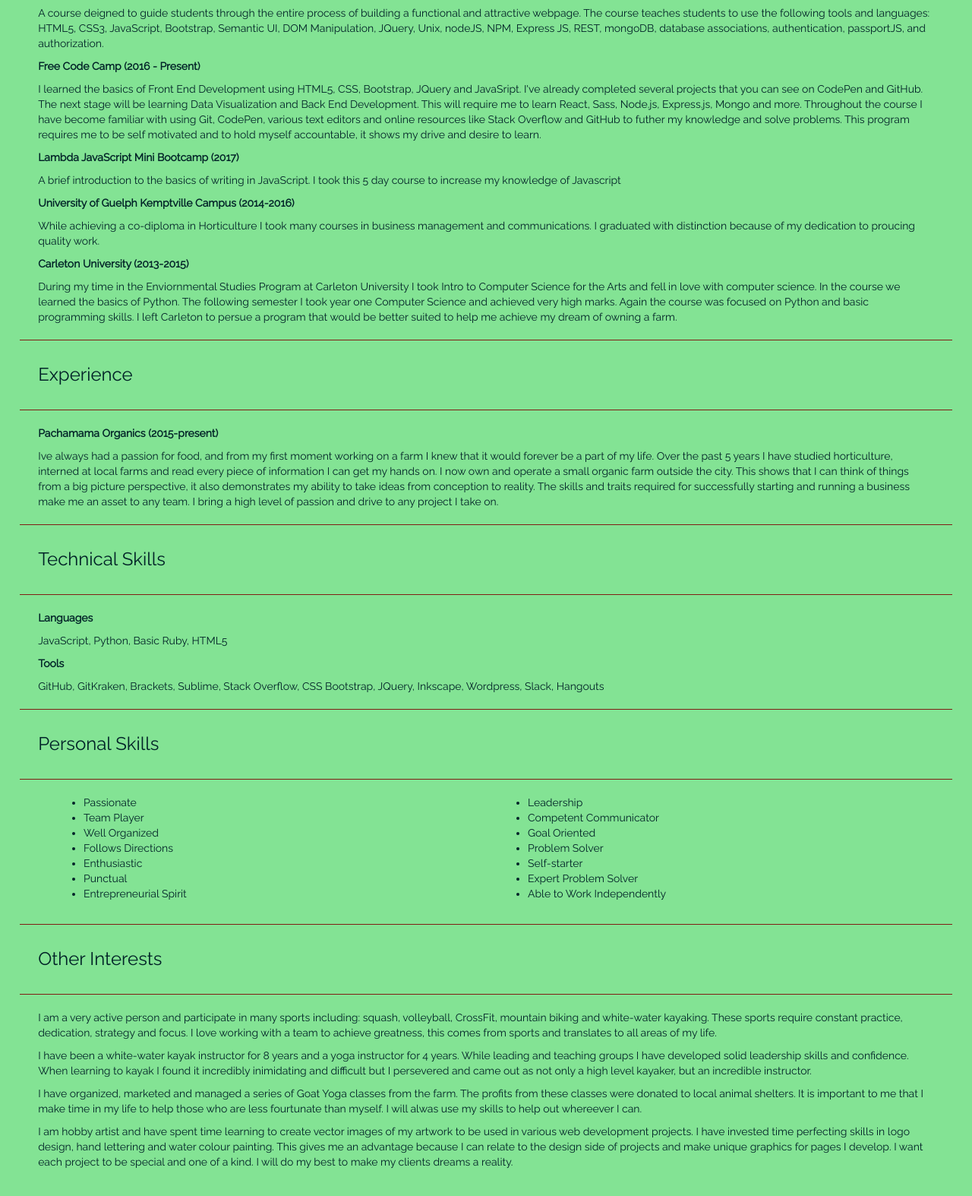
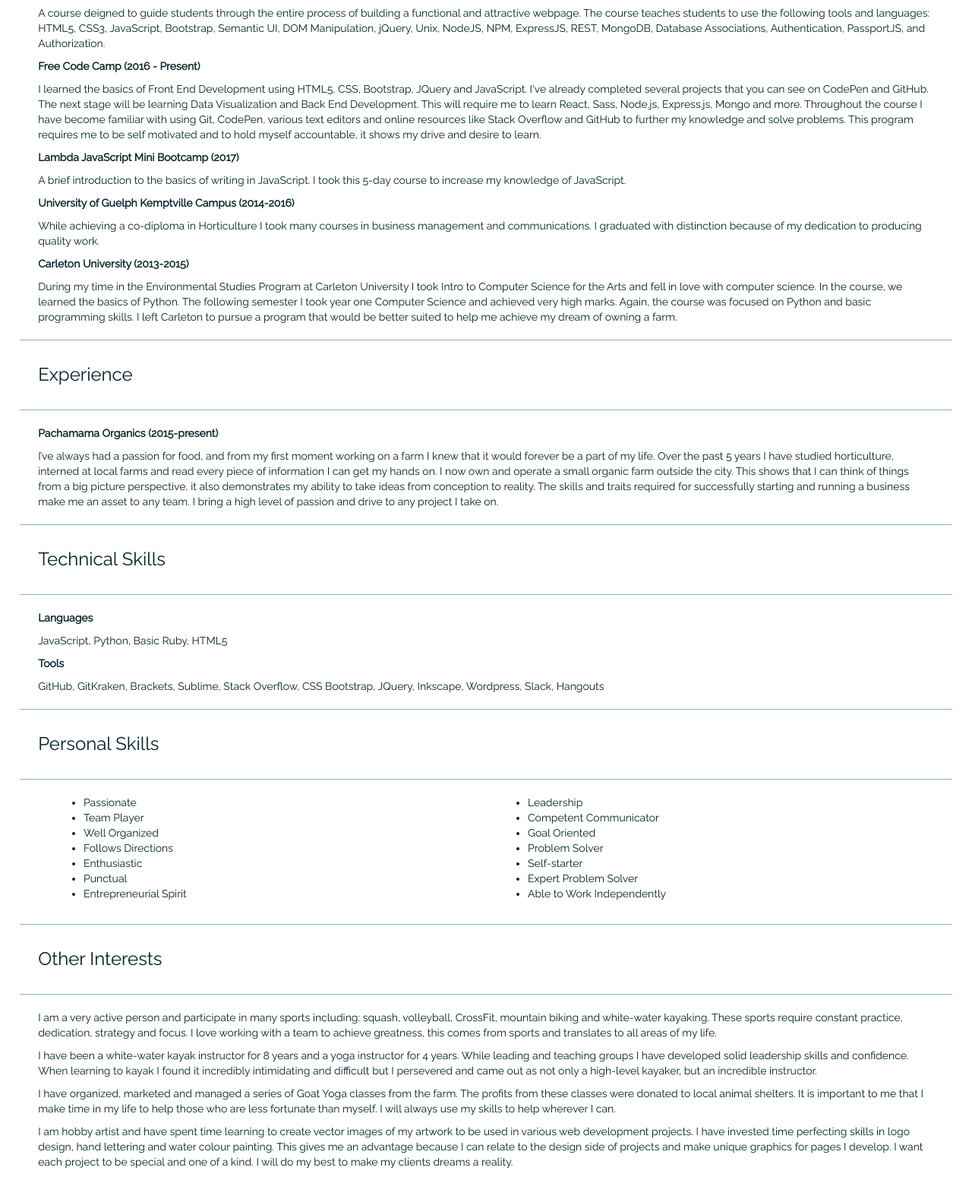
Before and after one commit to cailyn-codes/cailynse.github.io, a plain HTML site: page index.html in a window 1280 px wide. Shown: the part 690-2264 px from the top of the page at 76% size. Drawn offline with nearby package versions, Linux system fonts and the light colour scheme.

Commit message:
Improved Readability
changed colours and fixed typos

```diff
--- a/index.html
+++ b/index.html
@@ -51,26 +51,26 @@
 
         <h3>Objective</h3>
         <hr>
-        <p>To gain hands-on practical experience in web development while working in an environment that fosters employee growth and constant learning. I am looking for a position that will allow me to excel while being constantly challenged. I want to work with a team of similarly passionate, happy and motivated individuals.</p>
+        <p>To gain hands-on practical experience in web development while working in an environment that fosters employee growth and constant learning. I am looking for a position that will allow me to excel while being constantly challenged. I want to work with a team of similarly passionate, happy and motivated individuals. </p>
         <hr>
     </div>
     <div id="education">
         <h3>Education</h3>
         <hr>
         <ol>Udemy Web Developer Bootcamp (Present)</ol>
-        <p>A course deigned to guide students through the entire process of building a functional and attractive webpage. The course teaches students to use the following tools and languages: HTML5, CSS3, JavaScript, Bootstrap, Semantic UI, DOM Manipulation, JQuery, Unix, nodeJS, NPM, Express JS, REST, mongoDB, database associations, authentication, passportJS, and authorization.</p>
+        <p>A course deigned to guide students through the entire process of building a functional and attractive webpage. The course teaches students to use the following tools and languages: HTML5, CSS3, JavaScript, Bootstrap, Semantic UI, DOM Manipulation, jQuery, Unix, NodeJS, NPM, ExpressJS, REST, MongoDB, Database Associations, Authentication, PassportJS, and Authorization. </p>
 
-        <ol>Free Code Camp (2016 - Present)</ol>
-        <p>I learned the basics of Front End Development using HTML5, CSS, Bootstrap, JQuery and JavaSript. I've already completed several projects that you can see on CodePen and GitHub. The next stage will be learning Data Visualization and Back End Development. This will require me to learn React, Sass, Node.js, Express.js, Mongo and more. Throughout the course I have become familiar with using Git, CodePen, various text editors and online resources like Stack Overflow and GitHub to futher my knowledge and solve problems. This program requires me to be self motivated and to hold myself accountable, it shows my drive and desire to learn. </p>
+        <ol>Free Code Camp (2016 - Present) </ol>
+        <p>I learned the basics of Front End Development using HTML5, CSS, Bootstrap, JQuery and JavaScript. I've already completed several projects that you can see on CodePen and GitHub. The next stage will be learning Data Visualization and Back End Development. This will require me to learn React, Sass, Node.js, Express.js, Mongo and more. Throughout the course I have become familiar with using Git, CodePen, various text editors and online resources like Stack Overflow and GitHub to further my knowledge and solve problems. This program requires me to be self motivated and to hold myself accountable, it shows my drive and desire to learn. </p>
 
-        <ol>Lambda JavaScript Mini Bootcamp (2017)</ol>
-        <p>A brief introduction to the basics of writing in JavaScript. I took this 5 day course to increase my knowledge of Javascript</p>
+        <ol>Lambda JavaScript Mini Bootcamp (2017) </ol>
+        <p>A brief introduction to the basics of writing in JavaScript. I took this 5-day course to increase my knowledge of JavaScript. </p>
 
         <ol>University of Guelph Kemptville Campus (2014-2016)</ol>
-        <p>While achieving a co-diploma in Horticulture I took many courses in business management and communications. I graduated with distinction because of my dedication to proucing quality work.</p>
+        <p>While achieving a co-diploma in Horticulture I took many courses in business management and communications. I graduated with distinction because of my dedication to producing quality work. </p>
 
         <ol>Carleton University (2013-2015)</ol>
-        <p>During my time in the Enviornmental Studies Program at Carleton University I took Intro to Computer Science for the Arts and fell in love with computer science. In the course we learned the basics of Python. The following semester I took year one Computer Science and achieved very high marks. Again the course was focused on Python and basic programming skills. I left Carleton to persue a program that would be better suited to help me achieve my dream of owning a farm.</p>
+        <p>During my time in the Environmental Studies Program at Carleton University I took Intro to Computer Science for the Arts and fell in love with computer science. In the course, we learned the basics of Python. The following semester I took year one Computer Science and achieved very high marks. Again, the course was focused on Python and basic programming skills. I left Carleton to pursue a program that would be better suited to help me achieve my dream of owning a farm. </p>
 
         <hr>
     </div>
@@ -79,7 +79,7 @@
         <hr>
         <ol>Pachamama Organics (2015-present)
         </ol>
-        <p>Ive always had a passion for food, and from my first moment working on a farm I knew that it would forever be a part of my life. Over the past 5 years I have studied horticulture, interned at local farms and read every piece of information I can get my hands on. I now own and operate a small organic farm outside the city. This shows that I can think of things from a big picture perspective, it also demonstrates my ability to take ideas from conception to reality. The skills and traits required for successfully starting and running a business make me an asset to any team. I bring a high level of passion and drive to any project I take on. </p>
+        <p>I’ve always had a passion for food, and from my first moment working on a farm I knew that it would forever be a part of my life. Over the past 5 years I have studied horticulture, interned at local farms and read every piece of information I can get my hands on. I now own and operate a small organic farm outside the city. This shows that I can think of things from a big picture perspective, it also demonstrates my ability to take ideas from conception to reality. The skills and traits required for successfully starting and running a business make me an asset to any team. I bring a high level of passion and drive to any project I take on. </p>
         <hr>
     </div>
     <div id="skills">
@@ -123,11 +123,10 @@
     <div>
         <h3>Other Interests</h3>
         <hr>
-        <p>I am a very active person and participate in many sports including: squash, volleyball, CrossFit, mountain biking and white-water kayaking. These sports require constant practice, dedication, strategy and focus. I love working with a team to achieve greatness, this comes from sports and translates to all areas of my life.</p>
-        <p> I have been a white-water kayak instructor for 8 years and a yoga instructor for 4 years. While leading and teaching groups I have developed solid leadership skills and confidence. When learning to kayak I found it incredibly inimidating and difficult but I persevered and came out as not only a high level kayaker, but an incredible instructor.</p>
-        <p> I have organized, marketed and managed a series of Goat Yoga classes from the farm. The profits from these classes were donated to local animal shelters. It is important to me that I make time in my life to help those who are less fourtunate than myself. I will alwas use my skills to help out whereever I can.</p>
-        <p> I am hobby artist and have spent time learning to create vector images of my artwork to be used in various web development projects. I have invested time perfecting skills in logo design, hand lettering and water colour painting. This gives me an advantage because I can relate to the design side of projects and make unique graphics for pages I develop. I want each project to be special and one of a kind. I will do my best to make my clients dreams a reality.
-        </p>
+        <p>I am a very active person and participate in many sports including: squash, volleyball, CrossFit, mountain biking and white-water kayaking. These sports require constant practice, dedication, strategy and focus. I love working with a team to achieve greatness, this comes from sports and translates to all areas of my life. </p>
+        <p> I have been a white-water kayak instructor for 8 years and a yoga instructor for 4 years. While leading and teaching groups I have developed solid leadership skills and confidence. When learning to kayak I found it incredibly intimidating and difficult but I persevered and came out as not only a high-level kayaker, but an incredible instructor. </p>
+        <p> I have organized, marketed and managed a series of Goat Yoga classes from the farm. The profits from these classes were donated to local animal shelters. It is important to me that I make time in my life to help those who are less fortunate than myself. I will always use my skills to help wherever I can. </p>
+        <p> I am hobby artist and have spent time learning to create vector images of my artwork to be used in various web development projects. I have invested time perfecting skills in logo design, hand lettering and water colour painting. This gives me an advantage because I can relate to the design side of projects and make unique graphics for pages I develop. I want each project to be special and one of a kind. I will do my best to make my clients dreams a reality.</p>
     </div>
 
     <script src="https://code.jquery.com/jquery-3.2.1.min.js" integrity="sha256-hwg4gsxgFZhOsEEamdOYGBf13FyQuiTwlAQgxVSNgt4=" crossorigin="anonymous"></script>
--- a/style.css
+++ b/style.css
@@ -1,18 +1,17 @@
 body {
     width: 100%;
-    background-color: #83E394;
     font-family: 'Raleway';
     color: #002227;
     padding: 2%;
 }
 .nav.navbar-nav li a {
-    color: #83E394;
+    color: #01515C;
 }
 .nav.navbar-nav li a:hover {
     color: #FF7B02;
 }
 .navbar-default {
-    background-color: #01515C
+    background-color: #E0FCE5;
 }
 a:hover {
     color: #FF7B02;
@@ -30,7 +29,7 @@ h1 {
     font-size: 36px;
 }
 hr {
-    border-color: #801D15;
+    border-color: #88B0D2;
 }
 h4 {
     text-align: center;
```
